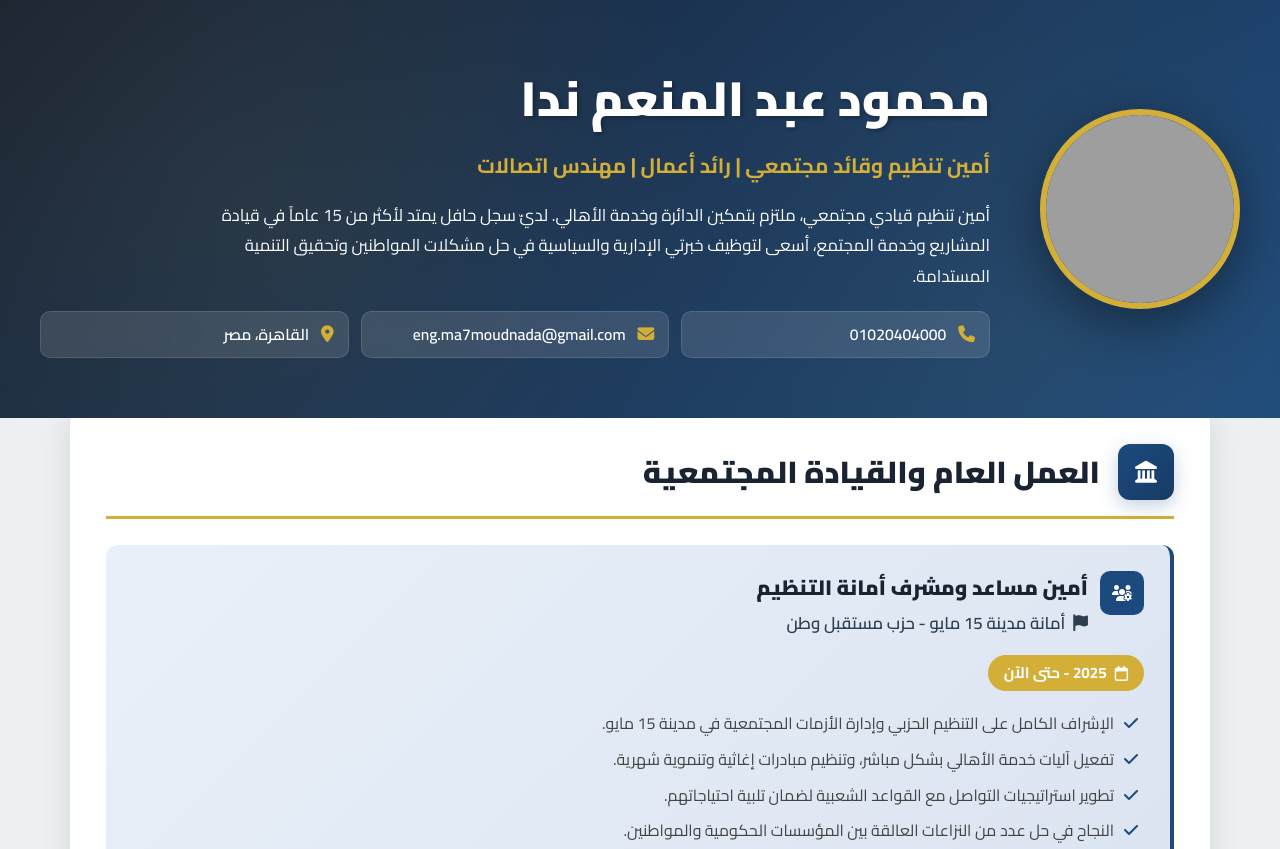
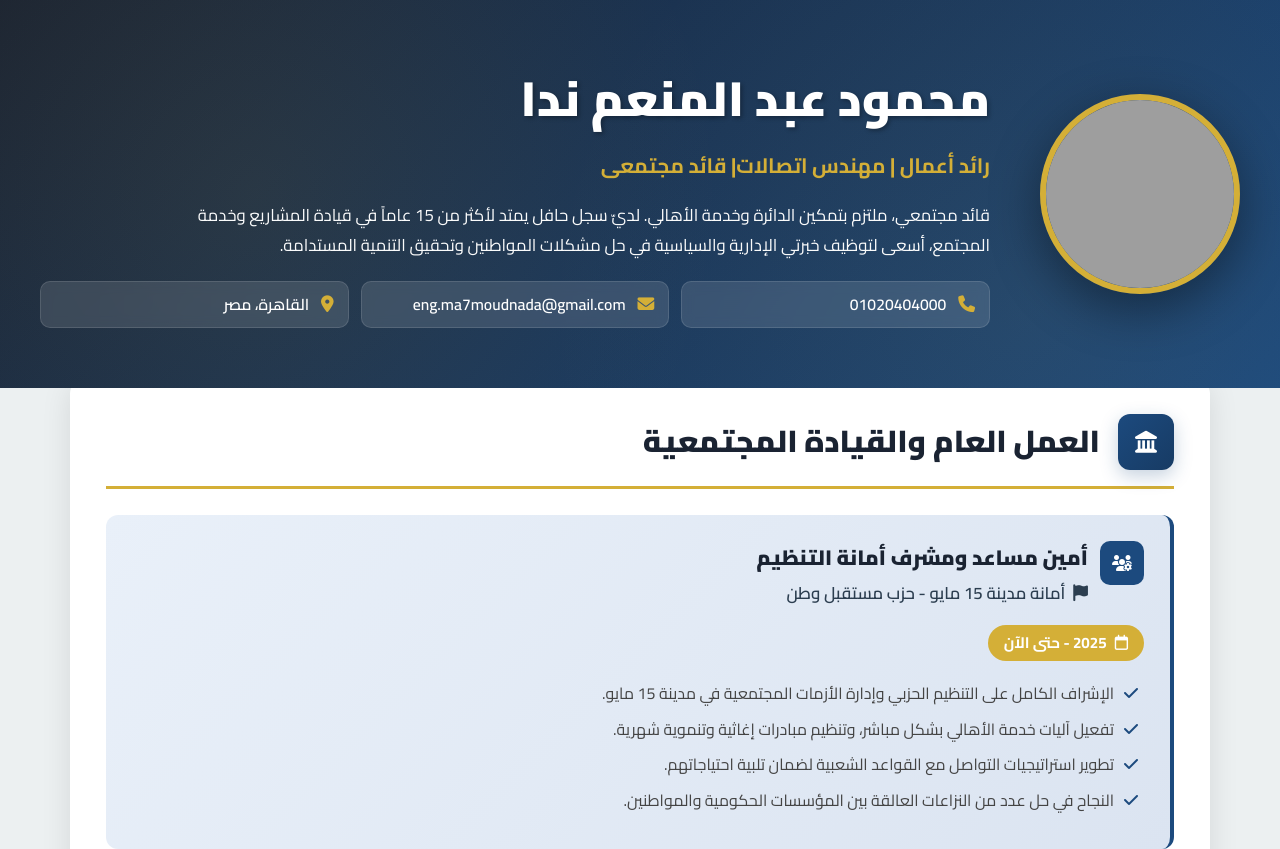
Before and after one commit to Al-nada-cv/About-me, a plain HTML site: page index.html in a window 1280 px wide. Shown: the top 849 px of the page. Drawn offline with Linux system fonts and the light colour scheme; grey boxes are pictures that could not be loaded.

Commit message:
Update index.html

```diff
--- a/index.html
+++ b/index.html
@@ -262,9 +262,9 @@
                  alt="محمود عبد المنعم ندا" class="profile-photo">
             <div class="profile-info">
                 <h1>محمود عبد المنعم ندا</h1>
-                <p class="profile-subtitle">أمين تنظيم وقائد مجتمعي | رائد أعمال | مهندس اتصالات</p>
+                <p class="profile-subtitle">رائد أعمال | مهندس اتصالات| قائد مجتمعى</p>
                 <p class="profile-description">
-                    أمين تنظيم قيادي مجتمعي، ملتزم بتمكين الدائرة وخدمة الأهالي.
+                     قائد مجتمعي، ملتزم بتمكين الدائرة وخدمة الأهالي.
                     لديّ سجل حافل يمتد لأكثر من 15 عاماً في قيادة المشاريع وخدمة المجتمع، أسعى لتوظيف خبرتي الإدارية والسياسية في حل مشكلات المواطنين وتحقيق التنمية المستدامة.
                 </p>
 
```
